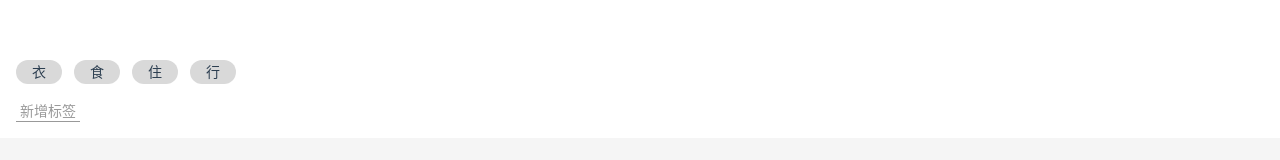
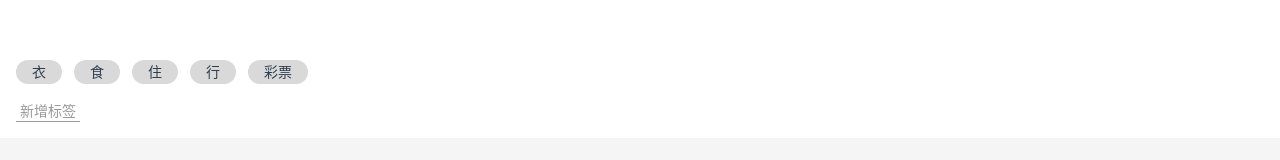
Before and after one commit to Accelerator97/vue-accounting, a Vue app: page /#/money in a window 1280 px wide. Shown: the part 152-312 px from the top of the page. Built offline with nearby package versions, Linux system fonts and the light colour scheme.

Commit message:
Tags组件基本功能完成

```diff
--- a/src/components/Money/Notes.vue
+++ b/src/components/Money/Notes.vue
@@ -7,7 +7,7 @@
   </div>
 </template>
 
-<script >
+<script lang="ts" >
 import Vue from "vue";
 import { Component, Prop } from "vue-property-decorator";
 @Component
--- a/src/components/Money/Tags.vue
+++ b/src/components/Money/Tags.vue
@@ -1,21 +1,42 @@
 <template>
-    <div class="tags">
-      <div class="new">
-        <button>新增标签</button>
-      </div>
-      <ul class="current">
-        <li>衣</li>
-        <li>食</li>
-        <li>住</li>
-        <li>行</li>
-      </ul>
+  <div class="tags">
+    <div class="new">
+      <button @click="createTag">新增标签</button>
     </div>
+    <ul class="current">
+      <li v-for="tag in dataSource" :key="tag" @click="toggle(tag)" :class="{selected:selectedTags.indexOf(tag)>=0}">{{tag}}</li>
+    </ul>
+  </div>
 </template>
 
-<script>
-    export default {
-        name:"Tags"
+<script lang="ts">
+import Vue from "vue";
+import { Component, Prop } from "vue-property-decorator";
+@Component
+export default class Tags extends Vue {
+  @Prop() dataSource: string[] | undefined;
+  selectedTags: string[] = [];
+
+  toggle(tag:string){
+    const index = this.selectedTags.indexOf(tag)
+    if(index >= 0){
+      this.selectedTags.splice(index,1)
+    }else{
+      this.selectedTags.push(tag)
     }
+  }
+
+  createTag(){
+    const name = window.prompt('请输入标签名');
+    if(name === ''){
+      window.alert('标签名不能为空')
+    }else{
+      if(this.dataSource){
+        this.$emit('update:dataSource',[...this.dataSource,name])
+      }
+    }
+  }
+}
 </script>
 
 <style lang="scss" scoped>
@@ -32,13 +53,18 @@
     flex-wrap: wrap;
     overflow: auto;
     > li {
-      background: #d9d9d9;
+      $bg:#d9d9d9;
+      background:$bg;
       $h: 24px;
       line-height: $h;
       height: $h;
       border-radius: $h/2;
       padding: 0 16px;
       margin-right: 12px;
+      &.selected{
+        background: darken($bg,50%);
+        color: white;
+      }
     }
   }
   > .new {
--- a/src/views/Money.vue
+++ b/src/views/Money.vue
@@ -3,7 +3,7 @@
     <NumberPad />
     <Types />
     <Notes />
-    <Tags />
+    <Tags :data-source.sync="tags" />
   </Layout>
 </template>
 
@@ -15,6 +15,11 @@
 export default {
   name: "Money",
   components: { Tags, Notes, Types, NumberPad },
+  data() {
+    return {
+      tags:['衣','食','住','行','彩票']
+    };
+  },
 };
 </script>
 
```
